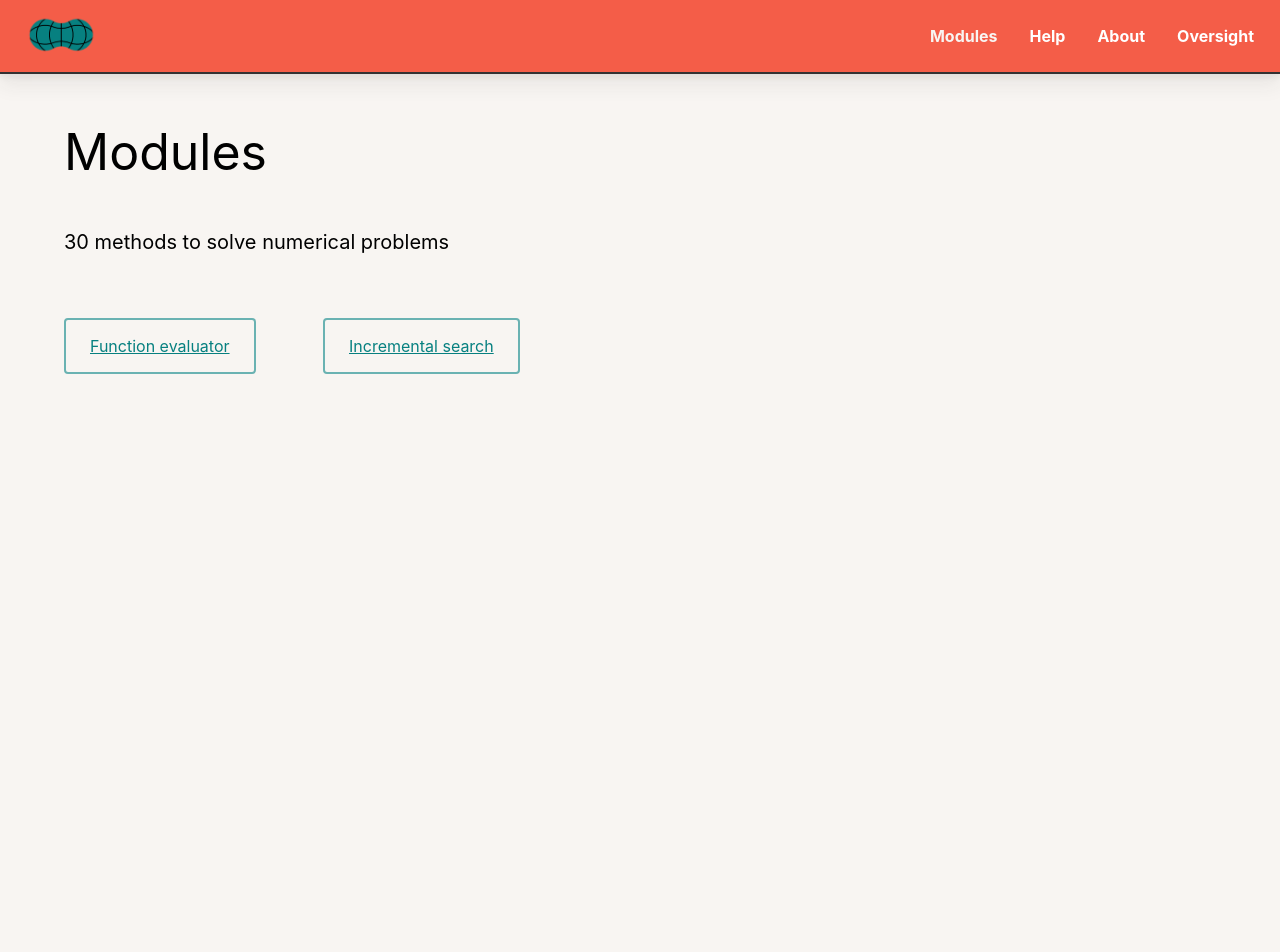
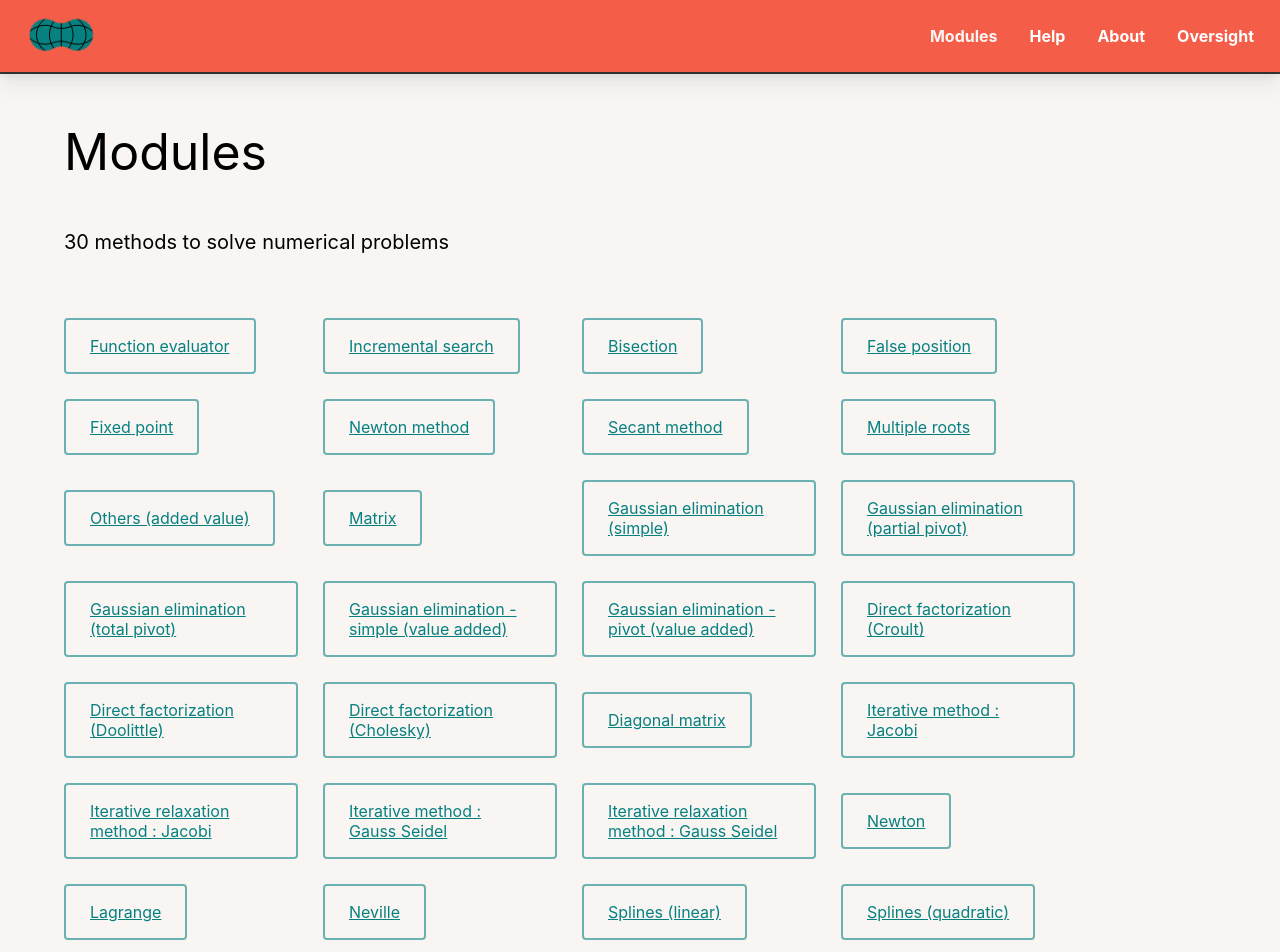
Before and after one commit to benjibenj/peanut-numerical-analysis, a React (Create React App) app: page /modules in a window 1280 px wide. Shown: the top 952 px of the page. Before the commit the page ends 800 px from the top, so only its background shows below. Built offline with nearby package versions, Linux system fonts and the light colour scheme; what react-with-firebase-auth would draw is missing.

Commit message:
add all methods to dashboard

```diff
--- a/src/components/Dashboard.jsx
+++ b/src/components/Dashboard.jsx
@@ -6,8 +6,35 @@ import {BorderRadius, Colors, Spacing} from "../rules";
 
 const Dashboard = () => {
   const modules = [
-    { id: "function-evaluator", name: "Function evaluator" },
-    { id: "incremental-search", name: "Incremental search" }
+    { index: 2, id: "function-evaluator", theme: "one-var", name: "Function evaluator" },
+    { index: 3,  id: "incremental-search", theme: "one-var", name: "Incremental search" },
+    { index: 4,  id: "get-solution-bisection", theme: "one-var", name: "Bisection" },
+    { index: 5,  id: "get-solution-false-position", theme: "one-var", name: "False position" },
+    { index: 6,  id: "get-solution-fixed-point", theme: "one-var", name: "Fixed point" },
+    { index: 7,  id: "get-solution-newton", theme: "one-var", name: "Newton method" },
+    { index: 8,  id: "get-solution-secante", theme: "one-var", name: "Secant method" },
+    { index: 9,  id: "get-solution-multiple-roots", theme: "one-var", name: "Multiple roots"},
+    { index: 10,  id: "get-solution-others", theme: "one-var", name: "Others (added value)"},
+    { index: 11,  id: "matrix", theme: "sys-eq", name: "Matrix"},
+    { index: 12,  id: "gauss-elimination-simple", theme: "sys-eq", name: "Gaussian elimination (simple)"},
+    { index: 13,  id: "gauss-elimination-partial-piv", theme: "sys-eq", name: "Gaussian elimination (partial pivot)"},
+    { index: 14,  id: "gauss-elimination-total-piv", theme: "sys-eq", name: "Gaussian elimination (total pivot)"},
+    { index: 15,  id: "direct-factorization-simple", theme: "sys-eq", name: "Gaussian elimination - simple (value added)"},
+    { index: 16,  id: "direct-factorization-pivot", theme: "sys-eq", name: "Gaussian elimination - pivot (value added)"},
+    { index: 17,  id: "direct-factorization-direct-croult", theme: "sys-eq", name: "Direct factorization (Croult)"},
+    { index: 18,  id: "direct-factorization-direct-doolittle", theme: "sys-eq", name: "Direct factorization (Doolittle)"},
+    { index: 19,  id: "direct-factorization-direct-cholesky", theme: "sys-eq", name: "Direct factorization (Cholesky)"},
+    { index: 20,  id: "direct-factorization-diagonal-matrix", theme: "sys-eq", name: "Diagonal matrix"},
+    { index: 21,  id: "iterative-jacobi", theme: "sys-eq", name: "Iterative method : Jacobi"},
+    { index: 22,  id: "iterative-jacobi-relaxation", theme: "sys-eq", name: "Iterative relaxation method : Jacobi"},
+    { index: 23,  id: "iterative-gauss-seidel", theme: "sys-eq", name: "Iterative method : Gauss Seidel"},
+    { index: 24,  id: "iterative-gauss-seidel-relaxation", theme: "sys-eq", name: "Iterative relaxation method : Gauss Seidel"},
+    { index: 25,  id: "inter-newton", theme: "interpolation", name: "Newton"},
+    { index: 26,  id: "inter-lagrange", theme: "interpolation", name: "Lagrange"},
+    { index: 27,  id: "inter-neville", theme: "interpolation", name: "Neville"},
+    { index: 28,  id: "inter-splines-linear", theme: "interpolation", name: "Splines (linear)"},
+    { index: 29,  id: "inter-splines-square", theme: "interpolation", name: "Splines (quadratic)"},
+    { index: 30,  id: "inter-splines-cube", theme: "interpolation", name: "Splines (cubic)"},
   ];
   return (
     <React.Fragment>
```
